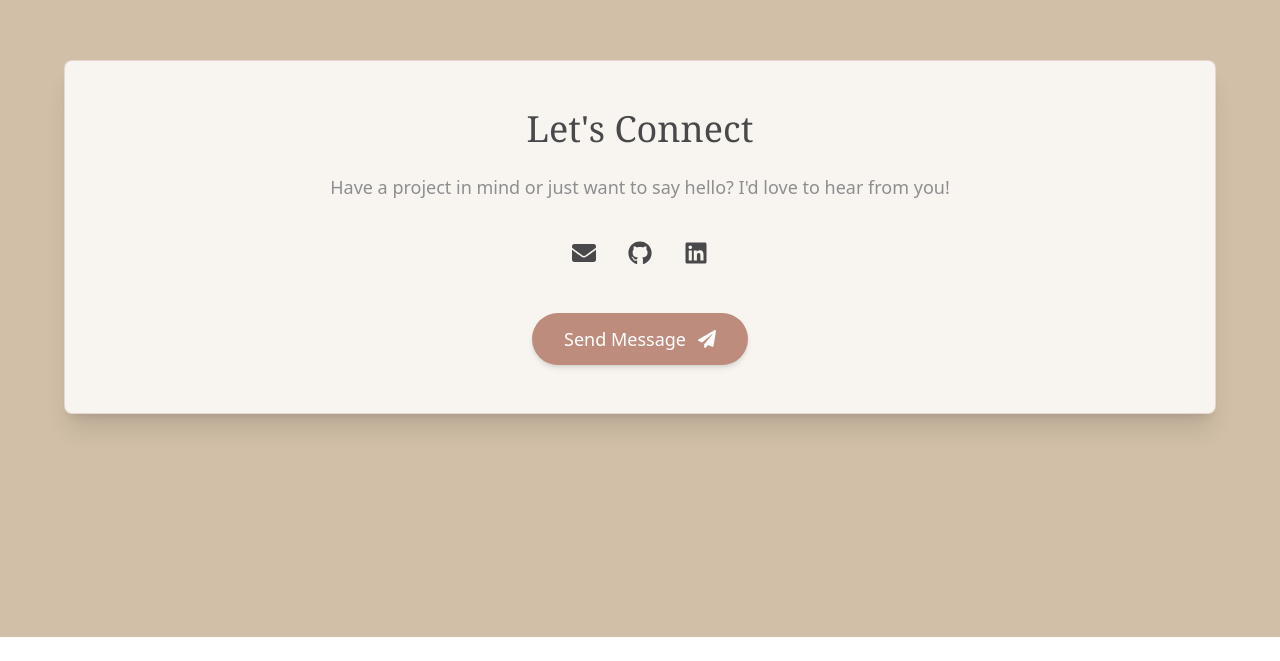
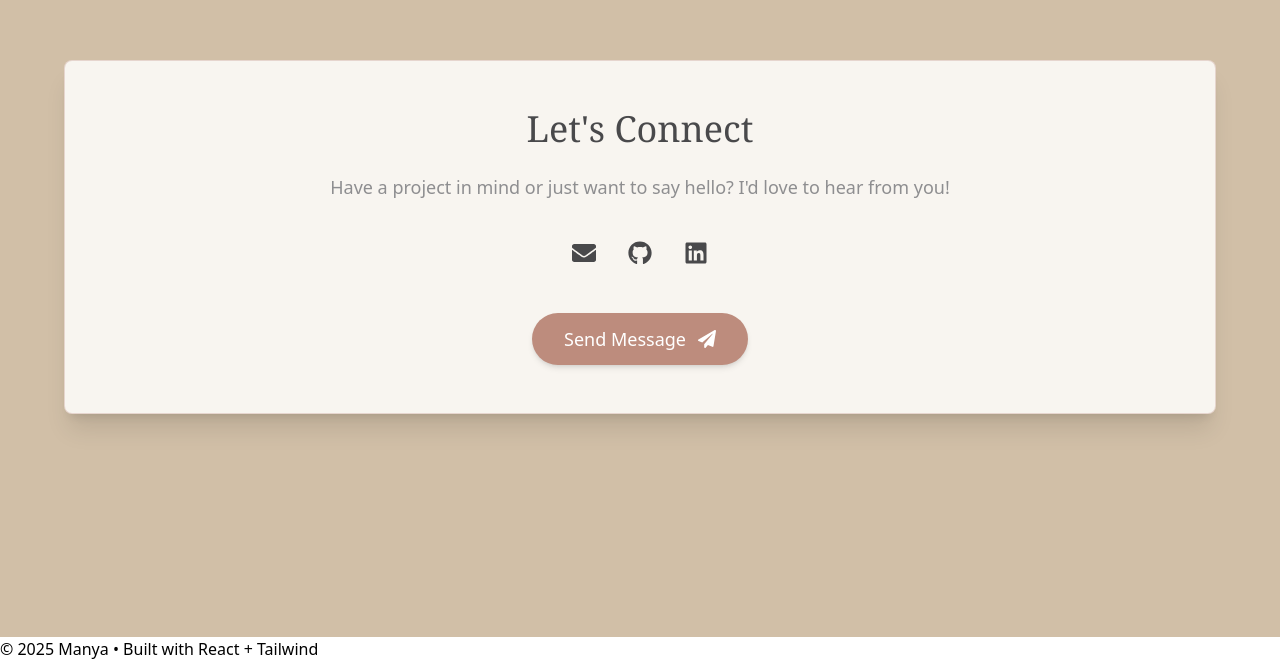
Before and after one commit to manyaa-fr/Manya.dev-Portfolio, a React (Vite) app in the folder client/: page / in a window 1280 px wide. Shown: the part 2563-3224 px from the top of the page. Before the commit the page ends 3200 px from the top, so only its background shows below. Built offline with nearby package versions, Linux system fonts and the light colour scheme.

Commit message:
Added Footer

```diff
--- a/client/src/App.jsx
+++ b/client/src/App.jsx
@@ -18,6 +18,7 @@ function App() {
       <section id="contact" className="min-h-screen bg-white flex items-center justify-center">
       <Contact />
       </section>
+      <footer>© 2025 Manya • Built with React + Tailwind</footer>
     </div>
   );
 }
```
